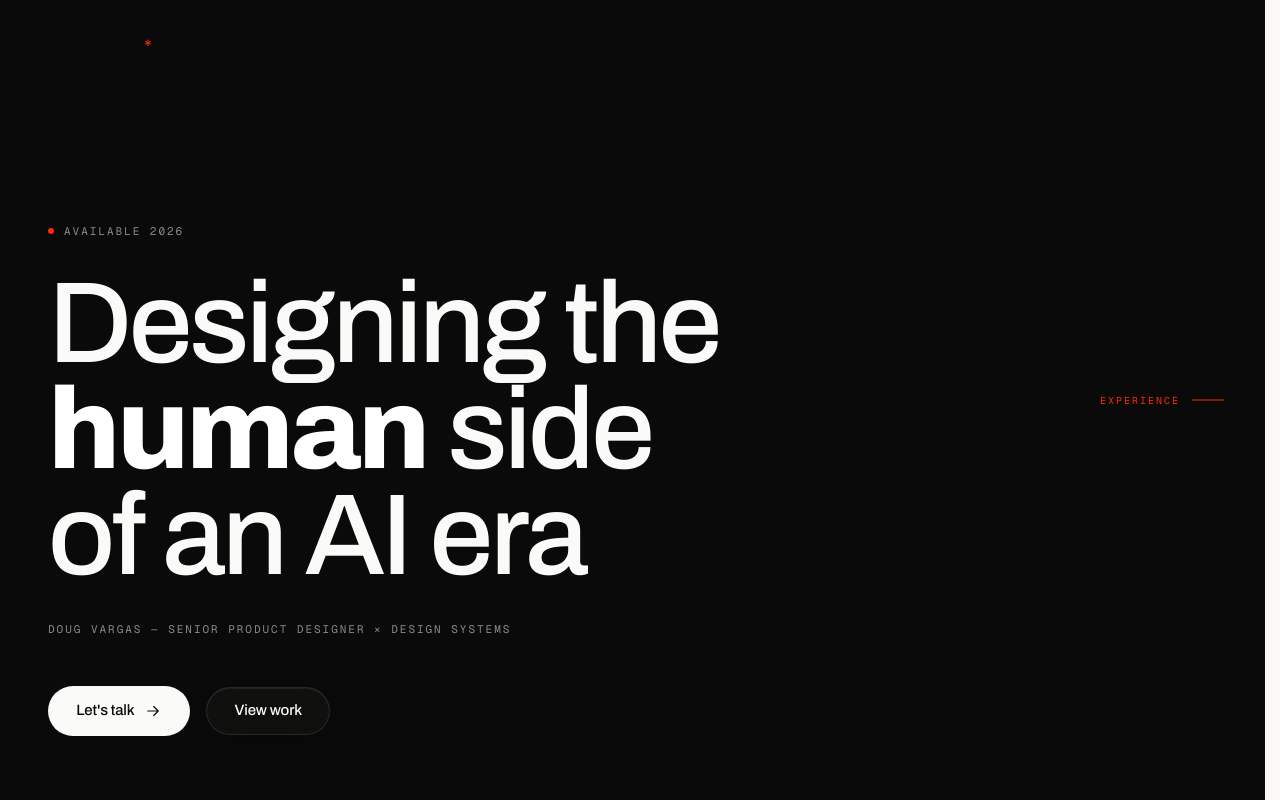
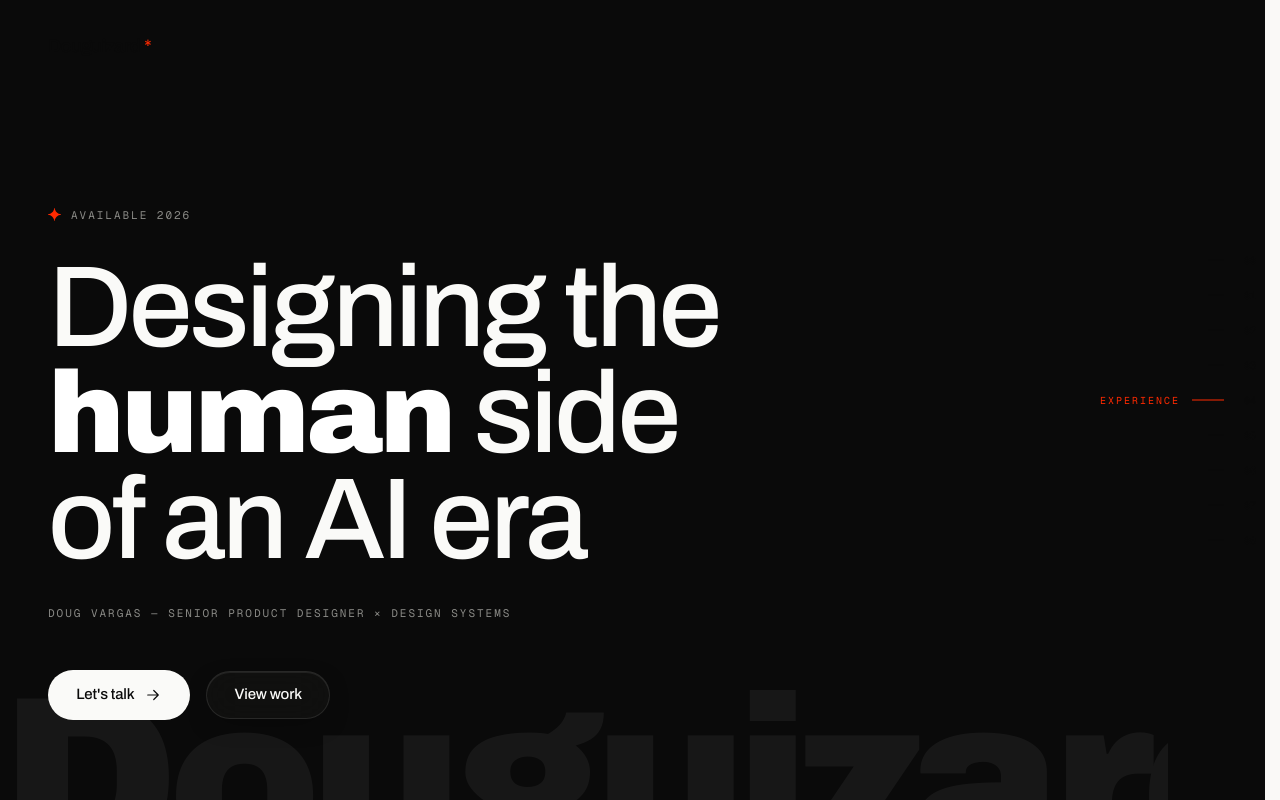
Before and after one commit to dougnuken/douguizard, a Next.js app: page / in a window 1280 px wide. Built offline with nearby package versions, Linux system fonts and the light colour scheme.

Commit message:
feat(hero): KINETIC hero — giant clipped wordmark + red spark
- new Spark.tsx: Ferrari-red 4-point spark, the recurring KINETIC accent mark.
- Hero: giant faint "Douguizard" wordmark clipped at the bottom (signature
  overlap), spark as the availability marker, weight-emphasis on "human".

```diff
--- /dev/null
+++ b/src/components/Spark.tsx
@@ -0,0 +1,28 @@
+/**
+ * KINETIC spark — a 4-point concave star in Ferrari red.
+ * The signature accent mark; use it sparingly (one per section max).
+ */
+export default function Spark({
+  className,
+  size = 20,
+}: {
+  className?: string;
+  size?: number;
+}) {
+  return (
+    <svg
+      width={size}
+      height={size}
+      viewBox="0 0 24 24"
+      fill="none"
+      aria-hidden
+      className={className}
+    >
+      <path
+        d="M12 0c.4 6.2 5.4 11.2 11.6 11.6v.8C17.4 12.8 12.4 17.8 12 24h-.8C10.8 17.8 5.8 12.8-.4 12.4v-.8C5.8 11.2 10.8 6.2 11.2 0h.8Z"
+        transform="translate(0.4 0)"
+        fill="var(--color-accent)"
+      />
+    </svg>
+  );
+}
--- a/src/components/sections/Hero.tsx
+++ b/src/components/sections/Hero.tsx
@@ -2,6 +2,7 @@
 
 import { motion, useReducedMotion } from "framer-motion";
 import { site } from "@/data/site";
+import Spark from "@/components/Spark";
 
 const ease = [0.16, 1, 0.3, 1] as const;
 
@@ -25,15 +26,24 @@ export default function Hero() {
   return (
     <section
       id="hero"
-      className="relative flex min-h-svh w-full flex-col justify-center px-6 pt-24 pb-20 md:justify-end md:px-12 md:pt-28 md:pb-24"
+      className="relative flex min-h-svh w-full flex-col justify-center overflow-hidden px-6 pt-24 pb-20 md:justify-end md:px-12 md:pt-28 md:pb-28"
     >
-      <div className="mx-auto grid w-full max-w-[1400px] grid-cols-12 gap-y-8">
-        <motion.p {...rise(0)} className="kicker col-span-12 flex items-center gap-2.5">
-          <span
-            aria-hidden
-            className="inline-block h-1.5 w-1.5 rounded-full"
-            style={{ background: "var(--color-accent)" }}
-          />
+      {/* Giant clipped wordmark — KINETIC signature, sits behind as texture */}
+      <div
+        aria-hidden
+        className="pointer-events-none absolute inset-x-0 bottom-0 select-none overflow-hidden"
+      >
+        <span className="block translate-y-[0.14em] whitespace-nowrap font-display text-[18vw] font-black leading-[0.72] tracking-[-0.05em] text-[var(--color-ink-strong)] opacity-[0.05]">
+          Douguizard
+        </span>
+      </div>
+
+      <div className="relative z-[1] mx-auto grid w-full max-w-[1400px] grid-cols-12 gap-y-8">
+        <motion.p
+          {...rise(0)}
+          className="kicker col-span-12 flex items-center gap-2.5"
+        >
+          <Spark size={13} />
           {site.availability.label}
         </motion.p>
 
@@ -42,19 +52,28 @@ export default function Hero() {
           className="text-display-xl col-span-12 text-balance font-medium text-[var(--color-ink)] lg:col-span-10"
         >
           Designing the{" "}
-          <span className="font-extrabold text-[var(--color-ink-strong)]">human</span> side
-          of an AI era
+          <span className="font-black text-[var(--color-ink-strong)]">human</span>{" "}
+          side of an AI era
         </motion.h1>
 
         <motion.p {...rise(0.14)} className="kicker col-span-12">
           {site.name} — {site.role}
         </motion.p>
 
-        <motion.div {...rise(0.21)} className="col-span-12 flex flex-wrap items-center gap-4 pt-4">
+        <motion.div
+          {...rise(0.21)}
+          className="col-span-12 flex flex-wrap items-center gap-4 pt-4"
+        >
           <a href="#contact" className="btn-pill btn-solid">
             Let&apos;s talk
             <svg width="18" height="18" viewBox="0 0 24 24" fill="none" aria-hidden>
-              <path d="M5 12h13M13 6l6 6-6 6" stroke="currentColor" strokeWidth="1.6" strokeLinecap="round" strokeLinejoin="round" />
+              <path
+                d="M5 12h13M13 6l6 6-6 6"
+                stroke="currentColor"
+                strokeWidth="1.6"
+                strokeLinecap="round"
+                strokeLinejoin="round"
+              />
             </svg>
           </a>
 
```
